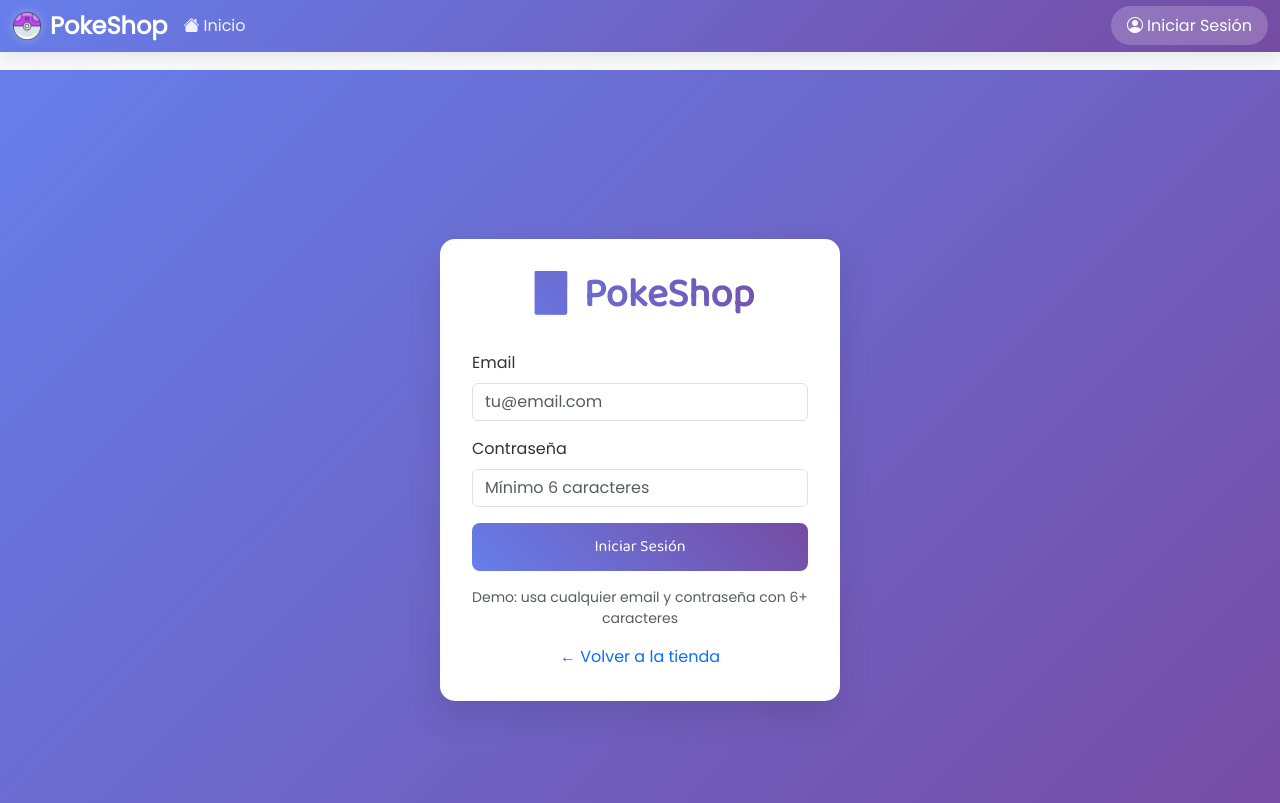
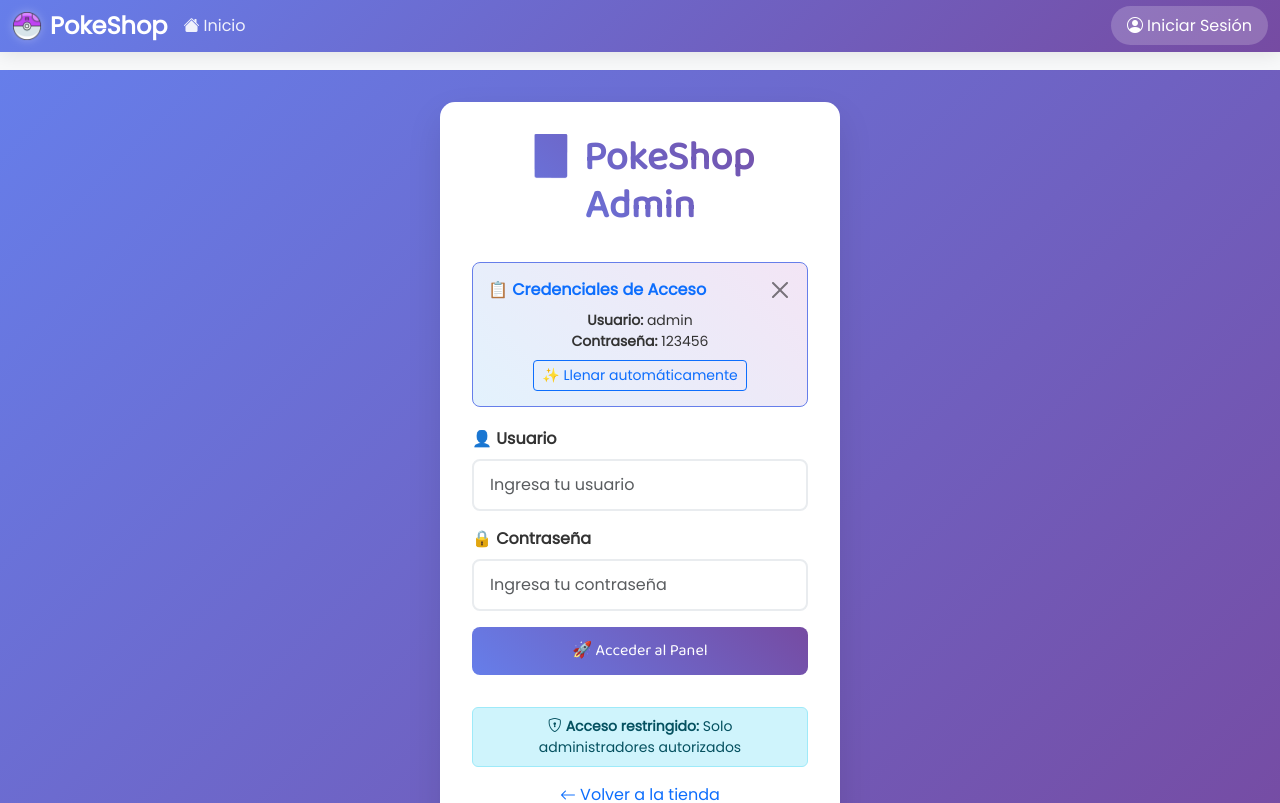
Before and after one commit to Sain2000/PokeShop, a React (Vite) app: page /login in a window 1280 px wide. Shown: the top 803 px of the page. Built offline with nearby package versions, Linux system fonts and the light colour scheme.

Commit message:
cambios en login para limitarlo a administrador

```diff
--- a/src/pages/Home.jsx
+++ b/src/pages/Home.jsx
@@ -1,6 +1,8 @@
-import React, { useEffect, useState, useMemo } from "react";
+import React, { useEffect, useState, useMemo, useContext } from "react";
 import axios from "axios";
 import "../styles/Home.css";
+import { CartContext } from "../context/CartContext";
+import Swal from 'sweetalert2';
 
 const Home = () => {
   const [cards, setCards] = useState([]);
@@ -11,6 +13,23 @@ const Home = () => {
   const [loading, setLoading] = useState(true);
   const [currentPage, setCurrentPage] = useState(1);
   const CARDS_PER_PAGE = 4;
+
+  const { addToCart } = useContext(CartContext);
+
+  const typeIcons = {
+    Fire: '🔥',
+    Water: '💧',
+    Grass: '🌿',
+    Electric: '⚡',
+    Psychic: '🔮',
+    Fighting: '🥊',
+    Darkness: '🌑',
+    Metal: '🔩',
+    Fairy: '✨',
+    Dragon: '🐉',
+    Colorless: '🌈',
+    Lightning: '⚡',
+  };
 
   useEffect(() => {
     const fetchCards = async () => {
@@ -116,6 +135,40 @@ const Home = () => {
     setPriceRange({ min: "", max: "" });
     setSortBy("");
     setCurrentPage(1);
+  };
+
+  const handleAddToCart = (card) => {
+    // Adaptamos la carta para que sea compatible con el CartContext
+    const adaptedCard = {
+      id: card.id,
+      name: card.name,
+      types: [card.type], // Convertimos el tipo string a array
+      tcgplayer: {
+        prices: {
+          holofoil: {
+            market: parseFloat(card.price)
+          }
+        }
+      },
+      images: {
+        large: getOptimizedImage(card)
+      }
+    };
+
+    addToCart(adaptedCard);
+
+    const emoji = typeIcons[card.type] || '';
+    Swal.fire({
+      toast: true,
+      position: 'bottom-end',
+      icon: 'success',
+      title: `¡${card.name} ${emoji} agregado al carrito!`,
+      showConfirmButton: false,
+      timer: 1800,
+      customClass: {
+        popup: 'no-navbar-overlap'
+      }
+    });
   };
 
   if (loading) {
@@ -246,7 +299,10 @@ const Home = () => {
                   <h3 className="card-title">{card.name}</h3>
                   <p className="card-type">Tipo: {card.type}</p>
                   <p className="card-price">${parseFloat(card.price).toFixed(2)}</p>
-                  <button className="add-to-cart-btn">
+                  <button
+                    className="add-to-cart-btn"
+                    onClick={() => handleAddToCart(card)}
+                  >
                     Agregar al carrito
                   </button>
                 </div>
--- a/src/pages/Login.jsx
+++ b/src/pages/Login.jsx
@@ -11,6 +11,7 @@ const LoginContainer = styled.div`
   display: flex;
   align-items: center;
   justify-content: center;
+  padding: 20px;
 `;
 
 const LoginCard = styled.div`
@@ -42,9 +43,49 @@ const StyledButton = styled.button`
   font-weight: 500;
   transition: all 0.3s ease;
 
-  &:hover {
+  &:hover:not(:disabled) {
     transform: translateY(-2px);
     box-shadow: 0 5px 15px rgba(102, 126, 234, 0.3);
+  }
+
+  &:disabled {
+    opacity: 0.7;
+    cursor: not-allowed;
+  }
+`;
+
+const CredentialsInfo = styled.div`
+  background: linear-gradient(45deg, #e3f2fd, #f3e5f5);
+  border: 1px solid #667eea;
+  border-radius: 8px;
+  padding: 15px;
+  margin-bottom: 20px;
+  text-align: center;
+`;
+
+const InputGroup = styled.div`
+  position: relative;
+  margin-bottom: 1rem;
+`;
+
+const StyledInput = styled.input`
+  border: 2px solid #e9ecef;
+  border-radius: 8px;
+  padding: 12px 16px;
+  transition: all 0.3s ease;
+
+  &:focus {
+    border-color: #667eea;
+    box-shadow: 0 0 0 0.2rem rgba(102, 126, 234, 0.25);
+    outline: none;
+  }
+
+  &.is-invalid {
+    border-color: #dc3545;
+  }
+
+  &.is-valid {
+    border-color: #28a745;
   }
 `;
 
@@ -54,8 +95,15 @@ function Login() {
     password: ''
   });
   const [isLoading, setIsLoading] = useState(false);
+  const [showCredentials, setShowCredentials] = useState(true);
   const { login } = useAuth();
   const navigate = useNavigate();
+
+  // Credenciales válidas
+  const VALID_CREDENTIALS = {
+    email: 'admin',
+    password: '123456'
+  };
 
   const handleChange = (e) => {
     setFormData({
@@ -64,36 +112,53 @@ function Login() {
     });
   };
 
+  const validateCredentials = (email, password) => {
+    return email === VALID_CREDENTIALS.email && password === VALID_CREDENTIALS.password;
+  };
+
   const handleSubmit = async (e) => {
     e.preventDefault();
     setIsLoading(true);
 
-    // Validaciones
+    // Validaciones básicas
     if (!formData.email || !formData.password) {
       toast.error('Por favor, completa todos los campos');
       setIsLoading(false);
       return;
     }
 
-    if (formData.password.length < 6) {
-      toast.error('La contraseña debe tener al menos 6 caracteres');
+    // Validar credenciales específicas
+    if (!validateCredentials(formData.email, formData.password)) {
+      toast.error('Credenciales incorrectas. Solo el administrador puede acceder.', {
+        position: "top-center",
+        autoClose: 4000,
+        hideProgressBar: false,
+        closeOnClick: true,
+        pauseOnHover: true,
+      });
       setIsLoading(false);
       return;
     }
 
-    // Simulación de login
+    // Simulación de login exitoso
     try {
-      await new Promise(resolve => setTimeout(resolve, 1000));
+      await new Promise(resolve => setTimeout(resolve, 1500));
 
       const userData = {
-        email: formData.email,
-        name: formData.email.split('@')[0],
-        avatar: `https://ui-avatars.com/api/?name=${formData.email.split('@')[0]}&background=667eea&color=fff`
+        email: 'admin@pokeshop.com',
+        name: 'Administrador',
+        role: 'admin',
+        avatar: `https://ui-avatars.com/api/?name=Admin&background=667eea&color=fff&bold=true`
       };
 
       login(userData);
-      toast.success('¡Bienvenido a PokeShop!');
-      navigate('/');
+      toast.success('¡Bienvenido Administrador!', {
+        position: "top-center",
+        autoClose: 2000,
+      });
+
+      // Redirigir al panel de administración
+      navigate('/admin');
     } catch (error) {
       toast.error('Error al iniciar sesión');
     } finally {
@@ -101,71 +166,131 @@ function Login() {
     }
   };
 
+  const fillCredentials = () => {
+    setFormData({
+      email: VALID_CREDENTIALS.email,
+      password: VALID_CREDENTIALS.password
+    });
+    toast.info('Credenciales llenadas automáticamente');
+  };
+
   return (
     <>
       <Helmet>
-        <title>Login - PokeShop</title>
-        <meta name="description" content="Inicia sesión en PokeShop para acceder a tu carrito y realizar compras" />
+        <title>Acceso Administrativo - PokeShop</title>
+        <meta name="description" content="Panel de acceso para administradores de PokeShop" />
       </Helmet>
 
       <LoginContainer>
         <LoginCard>
-          <Logo>🎴 PokeShop</Logo>
+          <Logo>🎴 PokeShop Admin</Logo>
+
+          {showCredentials && (
+            <CredentialsInfo>
+              <div className="d-flex justify-content-between align-items-center mb-2">
+                <strong className="text-primary">📋 Credenciales de Acceso</strong>
+                <button
+                  type="button"
+                  className="btn-close btn-sm"
+                  onClick={() => setShowCredentials(false)}
+                  aria-label="Cerrar"
+                ></button>
+              </div>
+              <div className="mb-2">
+                <small><strong>Usuario:</strong> admin</small><br />
+                <small><strong>Contraseña:</strong> 123456</small>
+              </div>
+              <button
+                type="button"
+                className="btn btn-outline-primary btn-sm"
+                onClick={fillCredentials}
+              >
+                ✨ Llenar automáticamente
+              </button>
+            </CredentialsInfo>
+          )}
 
           <form onSubmit={handleSubmit}>
-            <div className="mb-3">
-              <label htmlFor="email" className="form-label">Email</label>
-              <input
-                type="email"
-                className="form-control"
+            <InputGroup>
+              <label htmlFor="email" className="form-label fw-semibold">
+                👤 Usuario
+              </label>
+              <StyledInput
+                type="text"
+                className={`form-control ${
+                  formData.email ?
+                    (formData.email === VALID_CREDENTIALS.email ? 'is-valid' : 'is-invalid')
+                    : ''
+                }`}
                 id="email"
                 name="email"
                 value={formData.email}
                 onChange={handleChange}
-                placeholder="tu@email.com"
+                placeholder="Ingresa tu usuario"
+                autoComplete="username"
                 required
               />
-            </div>
+              {formData.email && formData.email !== VALID_CREDENTIALS.email && (
+                <small className="text-danger">Usuario incorrecto</small>
+              )}
+            </InputGroup>
 
-            <div className="mb-3">
-              <label htmlFor="password" className="form-label">Contraseña</label>
-              <input
+            <InputGroup>
+              <label htmlFor="password" className="form-label fw-semibold">
+                🔒 Contraseña
+              </label>
+              <StyledInput
                 type="password"
-                className="form-control"
+                className={`form-control ${
+                  formData.password ?
+                    (formData.password === VALID_CREDENTIALS.password ? 'is-valid' : 'is-invalid')
+                    : ''
+                }`}
                 id="password"
                 name="password"
                 value={formData.password}
                 onChange={handleChange}
-                placeholder="Mínimo 6 caracteres"
+                placeholder="Ingresa tu contraseña"
+                autoComplete="current-password"
                 required
               />
-            </div>
+              {formData.password && formData.password !== VALID_CREDENTIALS.password && (
+                <small className="text-danger">Contraseña incorrecta</small>
+              )}
+            </InputGroup>
 
             <StyledButton
               type="submit"
-              className="w-100"
+              className="w-100 mb-3"
               disabled={isLoading}
             >
               {isLoading ? (
                 <>
                   <span className="spinner-border spinner-border-sm me-2" />
-                  Iniciando sesión...
+                  Verificando acceso...
                 </>
               ) : (
-                'Iniciar Sesión'
+                '🚀 Acceder al Panel'
               )}
             </StyledButton>
           </form>
 
-          <div className="text-center mt-3">
-            <small className="text-muted">
-              Demo: usa cualquier email y contraseña con 6+ caracteres
-            </small>
+          <div className="text-center">
+            <div className="alert alert-info py-2 mb-3">
+              <small>
+                <i className="bi bi-shield-lock me-1"></i>
+                <strong>Acceso restringido:</strong> Solo administradores autorizados
+              </small>
+            </div>
           </div>
 
-          <div className="text-center mt-3">
-            <Link to="/" className="text-decoration-none">
-              ← Volver a la tienda
+          <div className="text-center">
+            <Link
+              to="/"
+              className="text-decoration-none d-flex align-items-center justify-content-center"
+            >
+              <i className="bi bi-arrow-left me-1"></i>
+              Volver a la tienda
             </Link>
           </div>
         </LoginCard>
--- a/src/styles/Home.css
+++ b/src/styles/Home.css
@@ -11,6 +11,12 @@
   margin-bottom: 30px;
   font-size: 2.5rem;
   font-weight: bold;
+}
+
+/* Toast customization */
+.no-navbar-overlap {
+  z-index: 9999 !important;
+  margin-top: 70px !important;
 }
 
 /* Loading state */
```
